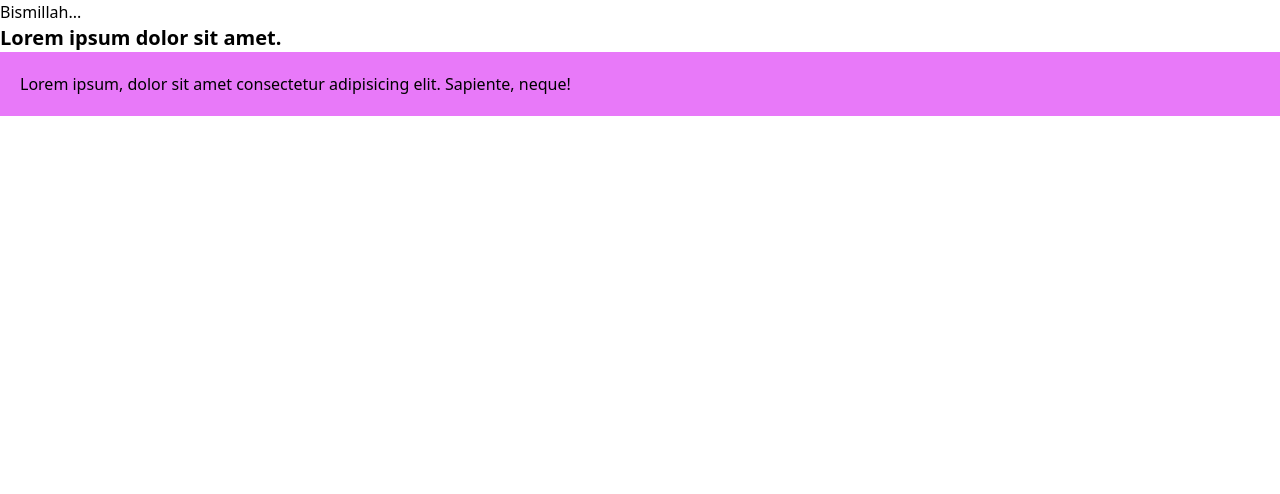
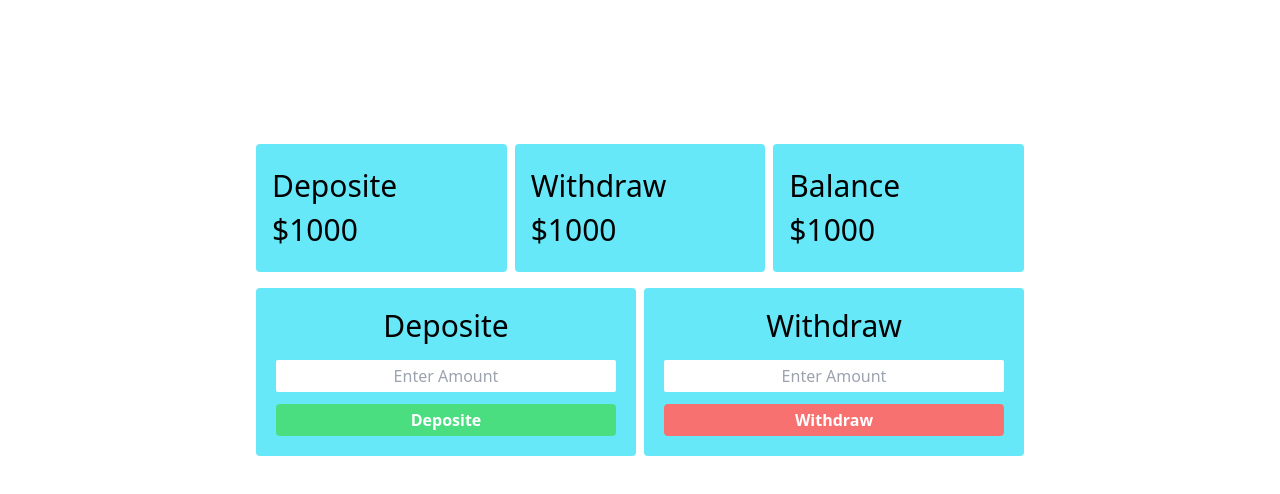
Before and after one commit to Rakib-Ahmed01/bank, a website: page banking.html in a window 1280 px wide. Drawn offline with Linux system fonts and the light colour scheme.

Commit message:
banking page done

```diff
--- a/banking.html
+++ b/banking.html
@@ -8,10 +8,70 @@
     <link rel="stylesheet" href="./css/style.css" />
   </head>
   <body>
-    <h1>Bismillah...</h1>
-    <p class="text-xl font-bold">Lorem ipsum dolor sit amet.</p>
-    <p class="bg-fuchsia-400 p-5">
-      Lorem ipsum, dolor sit amet consectetur adipisicing elit. Sapiente, neque!
-    </p>
+    <main class="w-[95%] max-w-3xl mx-auto">
+      <section class="h-32 grid grid-cols-3 gap-2 mb-4 mt-36">
+        <div
+          class="deposite bg-cyan-300 rounded p-4 space-y-2 flex flex-col justify-center"
+        >
+          <h2 class="section-title text-3xl">Deposite</h2>
+          <h3 class="deposite-amount text-3xl">$1000</h3>
+        </div>
+        <div
+          class="withdraw bg-cyan-300 rounded p-4 space-y-2 flex flex-col justify-center"
+        >
+          <h2 class="section-title text-3xl">Withdraw</h2>
+          <h3 class="withdraw-amount text-3xl">$1000</h3>
+        </div>
+        <div
+          class="balance bg-cyan-300 rounded p-4 space-y-2 flex flex-col justify-center"
+        >
+          <h2 class="section-title text-3xl">Balance</h2>
+          <h3 class="balance-amount text-3xl">$1000</h3>
+        </div>
+      </section>
+      <section class="h-40 grid grid-cols-2 gap-2">
+        <div
+          class="deposite bg-cyan-300 rounded flex flex-col justify-center p-5 space-y-4"
+        >
+          <h2 class="section-title text-3xl text-center">Deposite</h2>
+          <form id="deposite" class="space-y-3">
+            <input
+              name="deposite"
+              type="text"
+              placeholder="Enter Amount"
+              class="focus:outline-none rounded-sm placeholder:text-center p-1 w-full"
+            />
+            <br />
+            <input
+              type="submit"
+              value="Deposite"
+              id="deposite-btn"
+              class="bg-green-400 hover:bg-green-500 p-1 rounded text-white font-semibold transition-bg ease-in-out px-3 py-1 align-middle w-full"
+            />
+          </form>
+        </div>
+        <div
+          class="withdraw bg-cyan-300 rounded flex flex-col justify-center p-5 space-y-4"
+        >
+          <h2 class="section-title text-3xl text-center">Withdraw</h2>
+          <form id="withdraw" class="space-y-3">
+            <input
+              name="withdraw"
+              type="text"
+              placeholder="Enter Amount"
+              class="focus:outline-none rounded-sm placeholder:text-center p-1 w-full"
+            />
+            <br />
+            <input
+              type="submit"
+              value="Withdraw"
+              id="deposite-btn"
+              class="bg-red-400 hover:bg-red-500 p-1 rounded text-white font-semibold transition-bg ease-in-out px-3 py-1 align-middle w-full"
+            />
+          </form>
+        </div>
+      </section>
+    </main>
+    <script src="js/banking.js"></script>
   </body>
 </html>
--- a/js/banking.js
+++ b/js/banking.js
@@ -0,0 +1,10 @@
+const depositeAmount = document.querySelector(".deposite-amount");
+const withdrawAmount = document.querySelector(".withdraw-amount");
+const balanceAmount = document.querySelector(".balance-amount");
+const depositeForm = document.querySelector("#deposite");
+const withdrawForm = document.querySelector("#withdraw");
+const depositeInput = depositeForm["deposite"];
+const withdrawInput = withdrawForm["withdraw"];
+const depositeBtn = document.getElementById("deposite-btn");
+const withdrawBtn = document.getElementById("withdraw-btn");
+console.log(depositeBtn);
--- a/login.js
+++ b/js/login.js
@@ -8,7 +8,7 @@ submitBtn.addEventListener("click", () => {
   console.log(password.value);
   if (email.value === "manush@gmail.com" && password.value === "12345") {
     console.log(true);
-    window.location.assign("./banking.html");
+    window.location.assign("../banking.html");
   } else {
     alert("Enter Valid Email & Password.");
   }
```
Also changed, not shown: index.html (+1 -1 lines), css/style.css.
